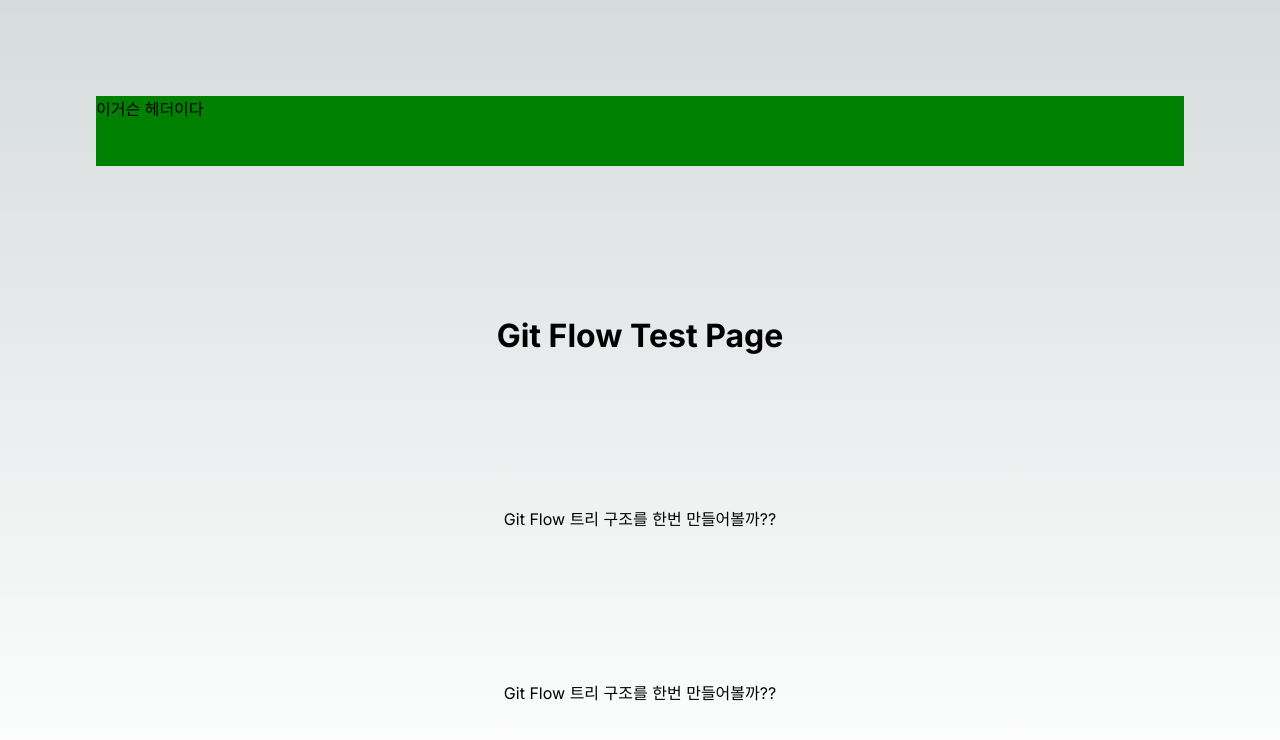
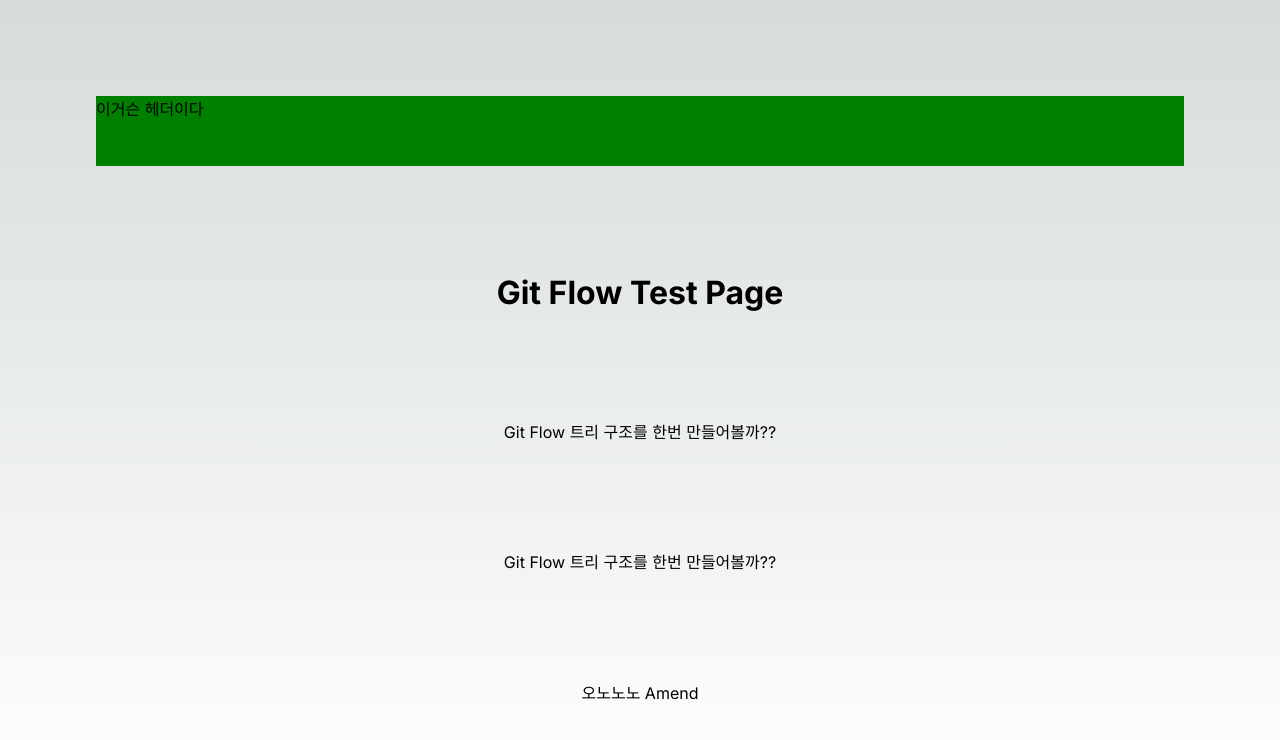
Before and after one commit to ssaksaake/gitflow-test, a Next.js app: page / in a window 1280 px wide. Shown: the top 740 px of the page. Built offline with nearby package versions, Linux system fonts and the light colour scheme.

Commit message:
Update page0111111

```diff
--- a/app/page.tsx
+++ b/app/page.tsx
@@ -9,6 +9,7 @@ export default function Home() {
             <h1>Git Flow Test Page</h1>
             <div>Git Flow 트리 구조를 한번 만들어볼까??</div>
             <div>Git Flow 트리 구조를 한번 만들어볼까??</div>
+            오노노노 Amend
         </main>
     );
 }
```
